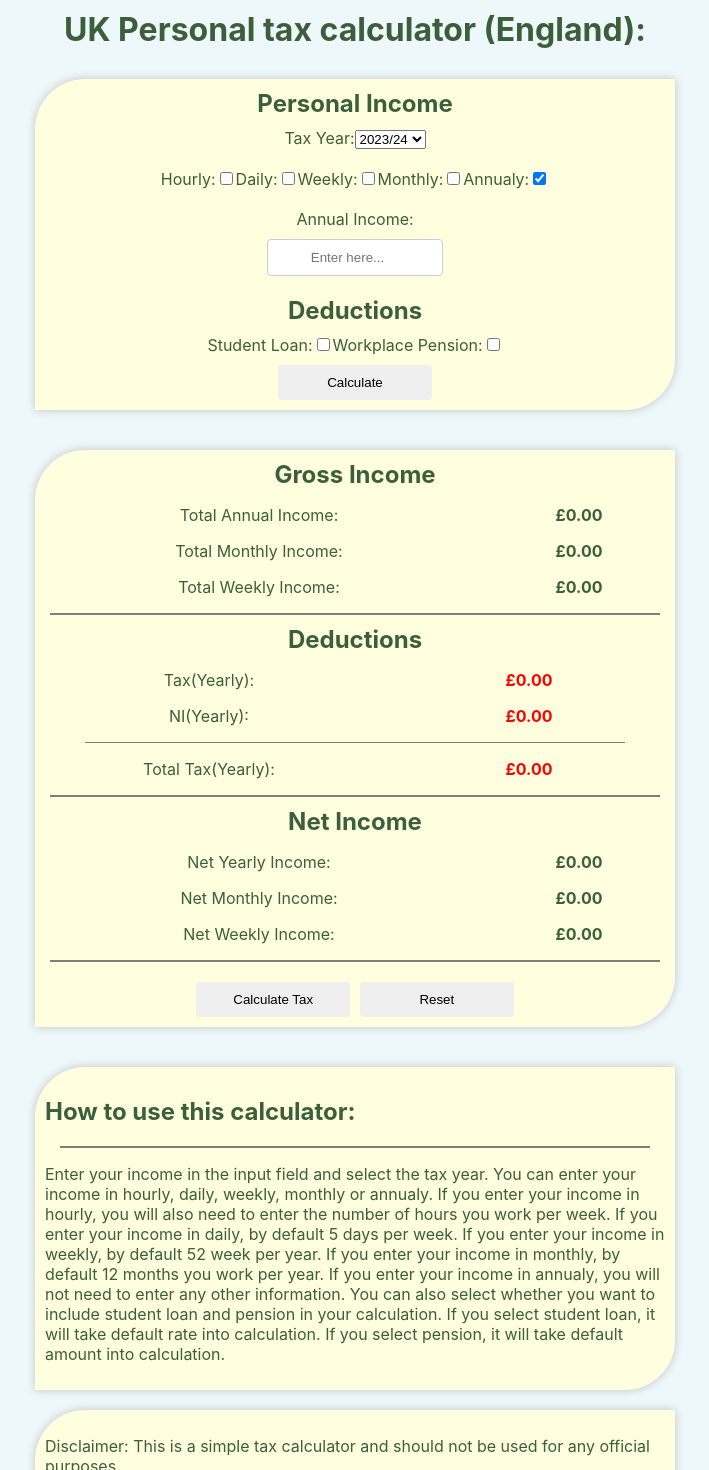
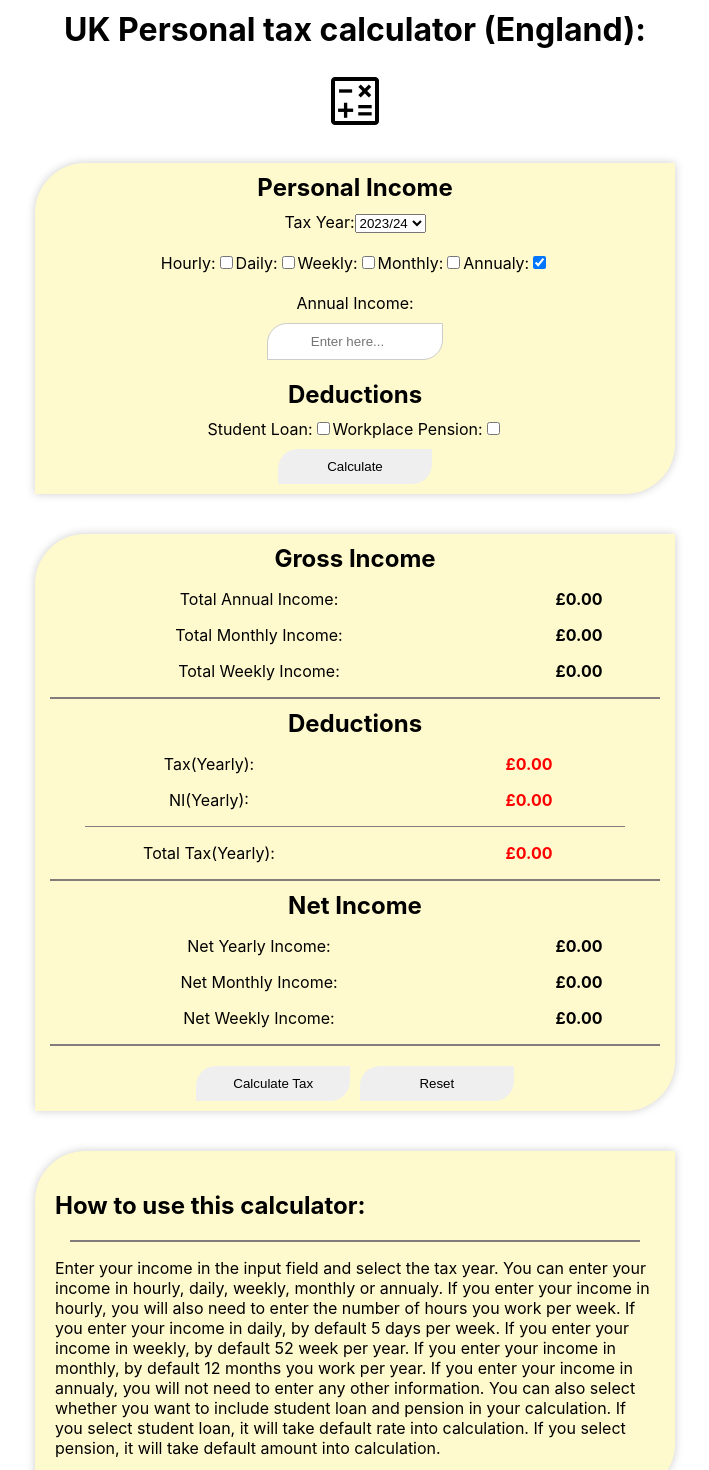
Before and after one commit to asaad227/taxCalculator, a React (Create React App) app: page / in a window 1280 px wide. Shown: the top 1470 px of the page, without its empty margins (285-994 px from the left). Built offline with nearby package versions, Linux system fonts and the light colour scheme.

Commit message:
update all the button and input field boder radius top and bottom

```diff
--- a/public/index.html
+++ b/public/index.html
@@ -3,6 +3,7 @@
   <head>
     <meta charset="utf-8" />
     <link rel="icon" href="%PUBLIC_URL%/favicon.ico" />
+    <link rel="stylesheet" href="https://fonts.googleapis.com/css2?family=Material+Symbols+Outlined:opsz,wght,FILL,GRAD@48,400,0,0" />
     <meta name="viewport" content="width=device-width, initial-scale=1" />
     <meta name="theme-color" content="#000000" />
     <meta
--- a/src/Form/index.css
+++ b/src/Form/index.css
@@ -3,7 +3,7 @@ form{
     margin: 20px auto;
     box-sizing: border-box;
     box-shadow: 0 0 10px rgba(0,0,0,0.2);
-    background-color: #ffffe0;
+    background-color: #FFFACD;
     border-top-left-radius: 50px;
     border-bottom-right-radius: 50px;
 }
@@ -12,7 +12,8 @@ form input[type="submit"] {
   width: 12vw;
   padding: 10px;
   border: none;
-  border-radius: 4px;
+  border-top-left-radius: 20px;
+  border-bottom-right-radius: 20px;
   margin: 10px 5px;
 }
 .hrsShow {
--- a/src/IncomeIn/index.css
+++ b/src/IncomeIn/index.css
@@ -3,7 +3,8 @@ label input[type="number"] {
   padding: 10px;
   text-align: center;
   border: 1px solid #ccc;
-  border-radius: 4px;
+  border-top-left-radius: 20px;
+  border-bottom-right-radius: 20px;
   margin: 10px 5px;
 }
 
--- a/src/TotalTax/index.css
+++ b/src/TotalTax/index.css
@@ -4,15 +4,22 @@
     text-align: center;
     align-items: center;
   }
+  .main .cal-sign{
+    font-size:4em;
+    color: #000000;
+    margin: 10px 0;
+    padding: 0;
+  }
 
   footer, aside{
+    color: #000000;
     text-align: flex-start;
     margin: 20px auto;
-    padding: 10px;
+    padding: 20px;
     width: 50vw;
     box-sizing: border-box;
     box-shadow: 0 0 10px rgba(0,0,0,0.2);
-    background-color: #ffffe0;
+    background-color:#FFFACD;
     border-top-left-radius: 50px;
     border-bottom-right-radius: 50px;
   }
@@ -41,11 +48,12 @@
     margin: 20px auto;
     box-sizing: border-box;
     box-shadow: 0 0 10px rgba(0,0,0,0.2);
-    background-color: #ffffe0;
+    background-color:#FFFACD;
     border-top-left-radius: 50px;
     border-bottom-right-radius: 50px;
   }
   p span {
+    color: #000000;
   font-weight: bold;
   width: 15vw;
     float: right;
@@ -67,9 +75,11 @@ input[type="button"] {
   width: 12vw;
   padding: 10px;
   border: none;
-  border-radius: 4px;
+  border-top-left-radius: 20px;
+  border-bottom-right-radius: 20px;
   margin: 10px 5px;
 }
+
 .divider{
  border-bottom: 2px solid #837c7c;
  margin: 10px 15px;
--- a/src/TotalTax/index.js
+++ b/src/TotalTax/index.js
@@ -112,6 +112,9 @@ function handleReset(event){
     <div>
     <div className='main'>
         <h1>UK Personal tax calculator (England):</h1>
+        <span className="material-symbols-outlined cal-sign">
+calculate
+</span>
         <Form year={year} setYear={setYear} isLoan={isLoan} setIsLoan={setIsLoan} isPension={isPension} setIsPension={setIsPension}
         handleSubmit={handleSubmit} isDaily={isDaily}
          isWeekly={isWeekly} isMonthly={isMonthly} isAnnual={isAnnual}
--- a/src/index.css
+++ b/src/index.css
@@ -4,8 +4,6 @@ body {
   margin: 0;
   padding: 0;
   box-sizing: border-box;
-  background-color: #eef7fa;
-  color: #3a5f3a;
   font-family: -apple-system, BlinkMacSystemFont, 'Segoe UI', 'Roboto', 'Oxygen',
     'Ubuntu', 'Cantarell', 'Fira Sans', 'Droid Sans', 'Helvetica Neue',
     sans-serif;
```
